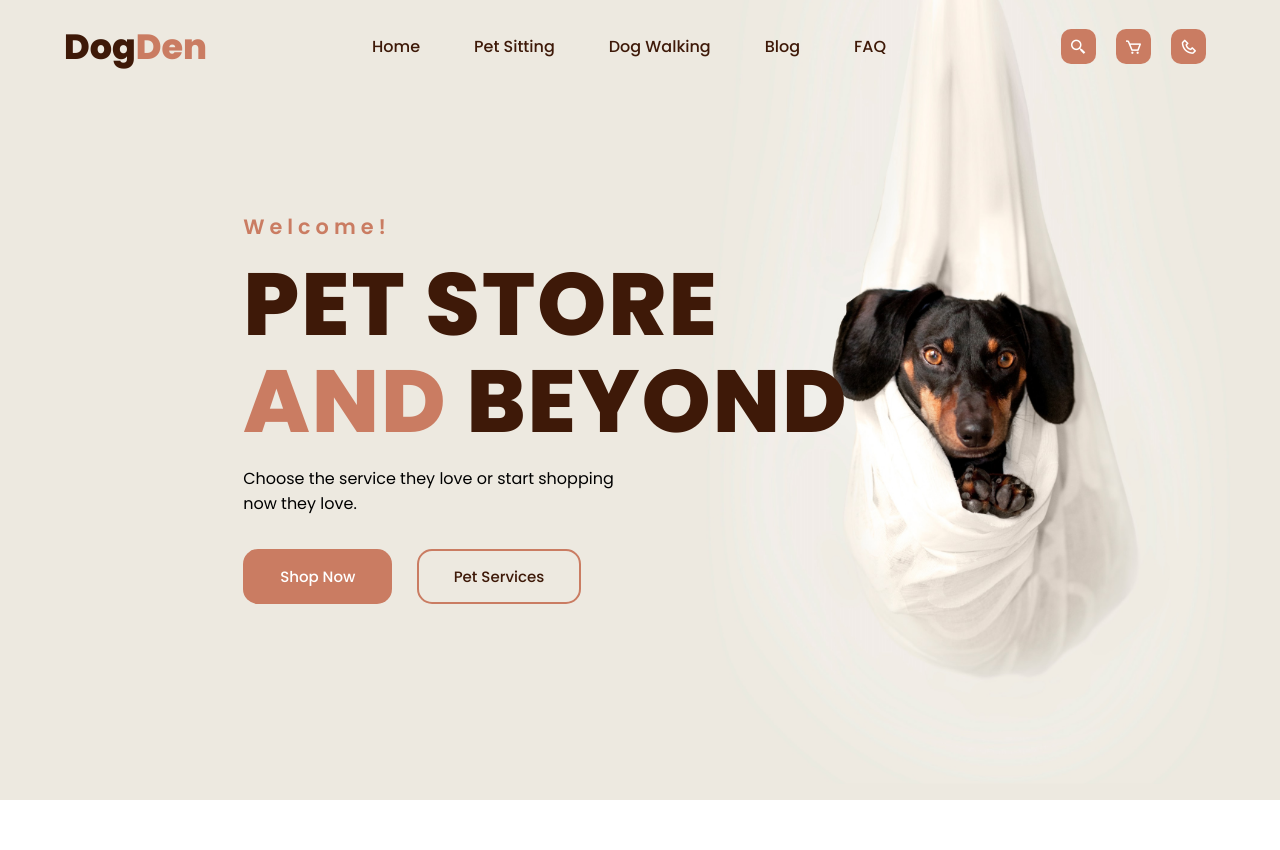
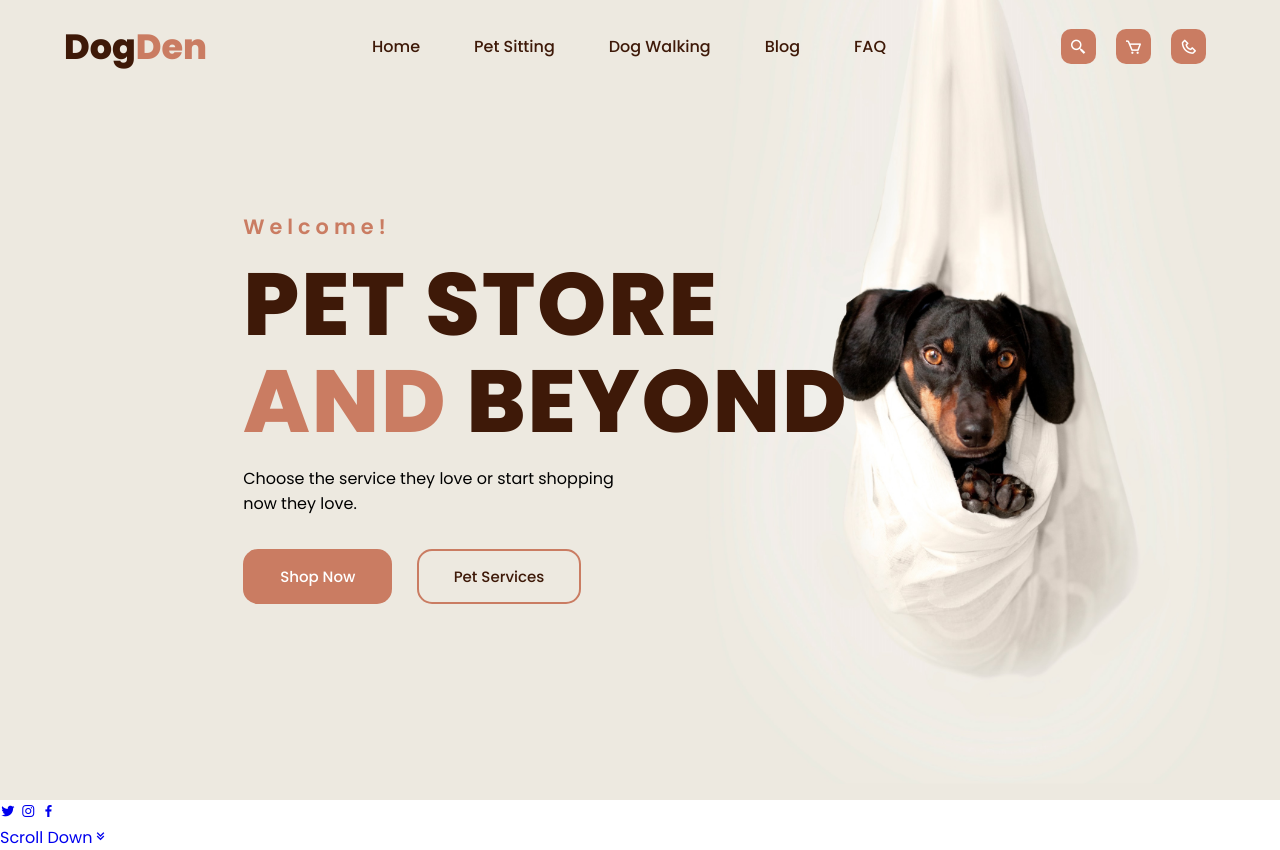
Before and after one commit to ArtPlatosha/DogDen, a plain HTML site: page index.html in a window 1280 px wide. Before the commit the page ends 800 px from the top, so only its background shows below. Drawn offline with nearby package versions, Linux system fonts and the light colour scheme.

Commit message:
commit: 4th commit
starting "right" and "left" sections (HTML)

```diff
--- a/index.html
+++ b/index.html
@@ -53,6 +53,16 @@
 
 	</section>
 
+	<div class="left">
+		<a href="#"><i class="bx bxl-twitter"></i></a>
+		<a href="#"><i class="bx bxl-instagram"></i></a>
+		<a href="#"><i class="bx bxl-facebook"></i></a>
+	</div>
+
+	<div class="right">
+		<a href="#" class="scroll">Scroll Down<i class="bx bx-chevrons-down"></i></a>
+	</div>
+
 <script src="js/script.js"></script>
 
 </body>
```
